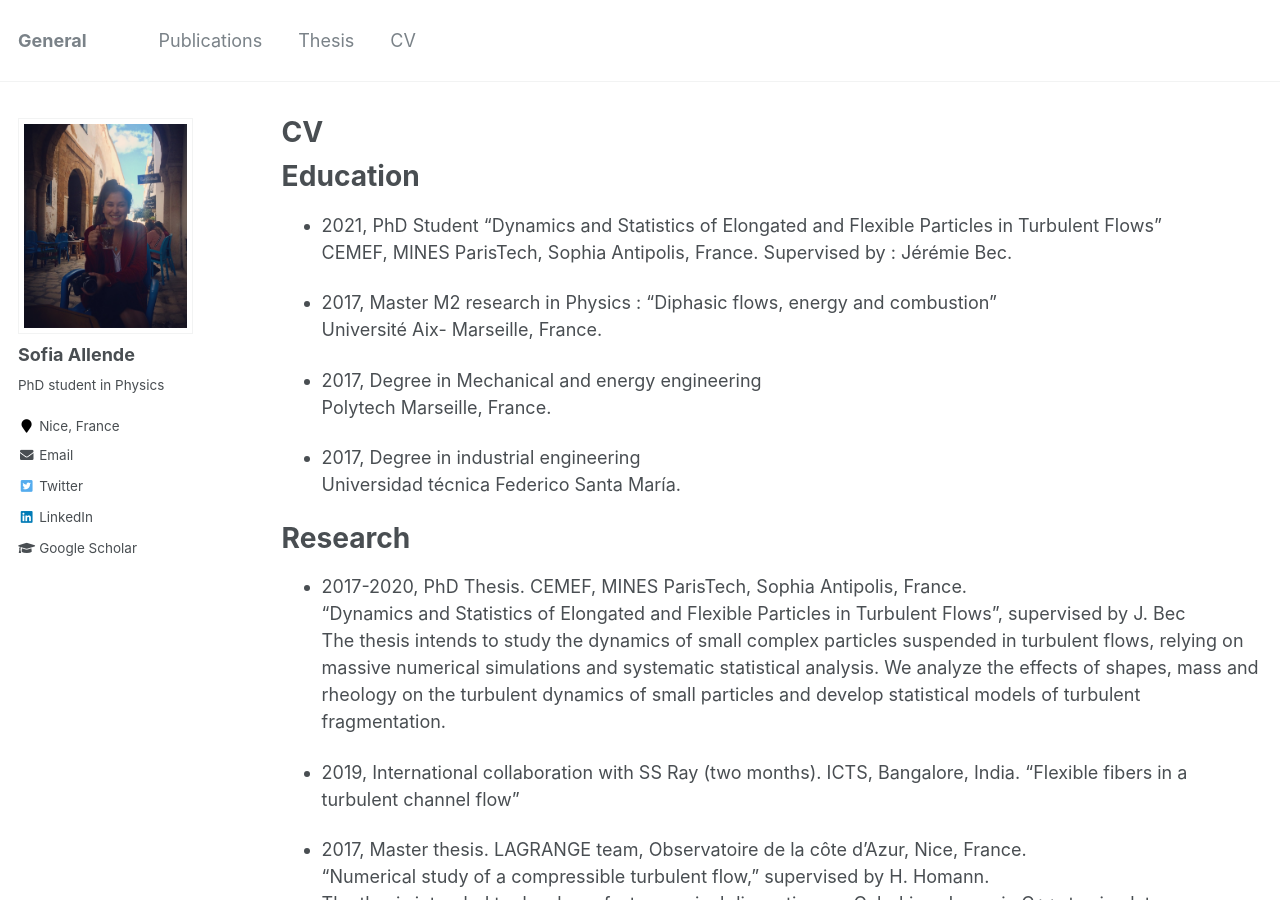
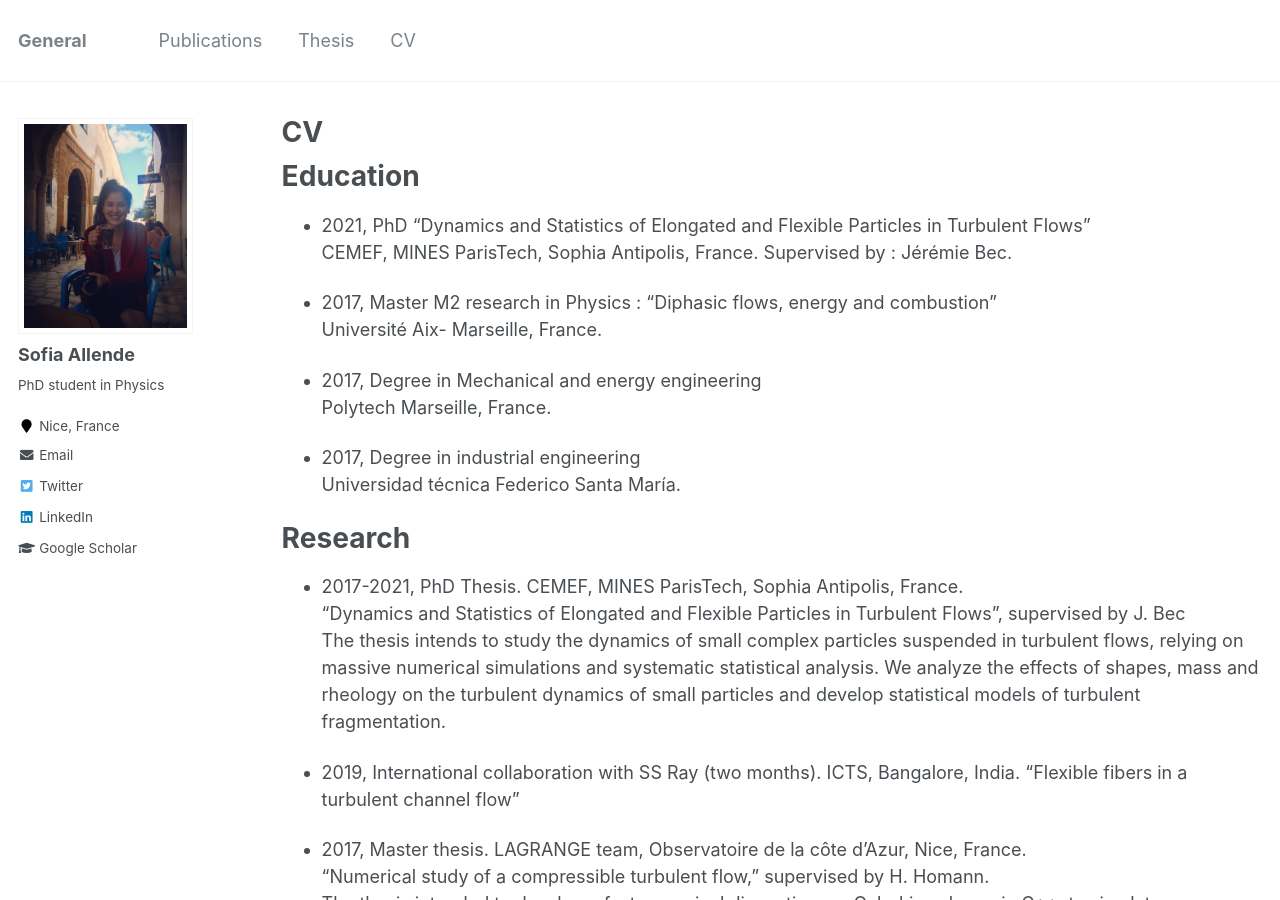
Before and after one commit to sofiallende/sofiallende.github.io, a Jekyll site: the page built from _pages/cv.md, in a window 1280 px wide and 900 px high. Built offline with Jekyll 4.4.1, drawn with Linux system fonts in a browser that asks for light colours.

Commit message:
Update cv.md

```diff
--- a/_pages/cv.md
+++ b/_pages/cv.md
@@ -11,7 +11,7 @@ redirect_from:
 
 Education
 ======
-* 2021, PhD Student
+* 2021, PhD
 “Dynamics and Statistics of Elongated and Flexible Particles in Turbulent Flows”  <br />
 CEMEF, MINES ParisTech, Sophia Antipolis, France. Supervised by : Jérémie Bec.
 
@@ -26,7 +26,7 @@ Universidad técnica Federico Santa María.
 
 Research
 ======
-* 2017-2020, PhD Thesis. CEMEF, MINES ParisTech, Sophia Antipolis, France.  <br />
+* 2017-2021, PhD Thesis. CEMEF, MINES ParisTech, Sophia Antipolis, France.  <br />
 “Dynamics and Statistics of Elongated and Flexible Particles in Turbulent Flows”, supervised by J. Bec  <br />
 The thesis intends to study the dynamics of small complex particles suspended in turbulent flows, relying on massive numerical simulations and systematic statistical analysis. We analyze the effects of shapes, mass and rheology on the turbulent dynamics of small particles and develop statistical models of turbulent fragmentation.
 
```
